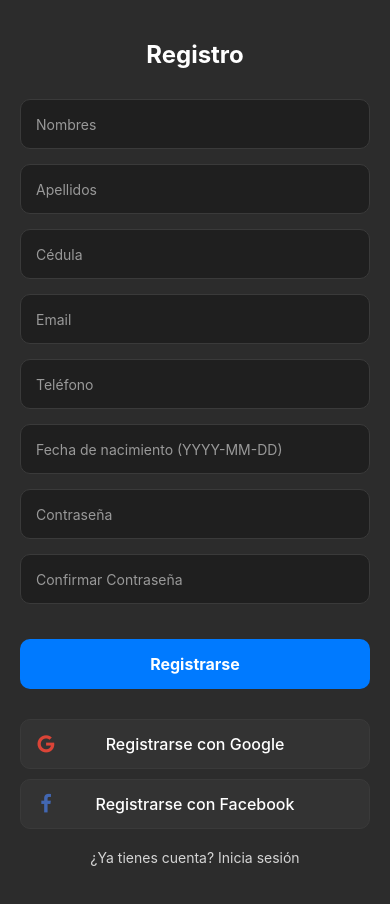
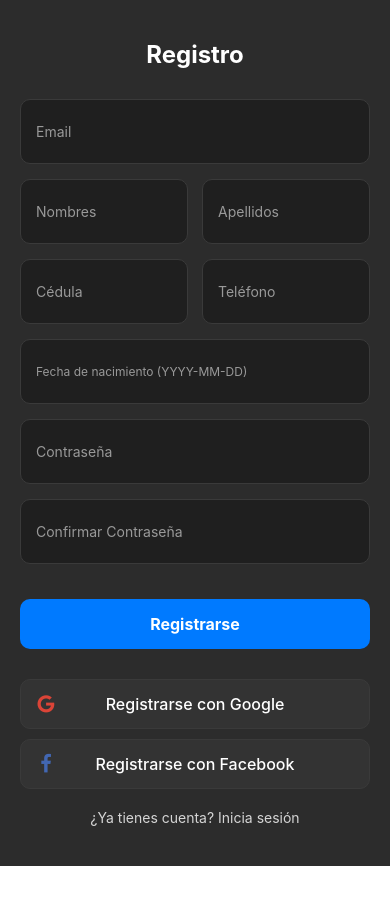
Before and after one commit to Team-Pepe/Pepe-Mobile, a React Native app: screen /Register in a window 390 px wide. After the commit the page ends 866 px from the top, so only its background shows below. Built offline with nearby package versions, Linux system fonts and the light colour scheme.

Commit message:
feat(auth): improve form layout and error handling
- Restructure register form into two-column layout for better UX
- Add specific error messages for login authentication failures
- Adjust input field styles and spacing for consistency

```diff
--- a/src/screens/auth/LoginScreen.js
+++ b/src/screens/auth/LoginScreen.js
@@ -14,7 +14,13 @@ const LoginScreen = ({ navigation }) => {
       const { data, error } = await AuthService.signIn({ email, password });
 
       if (error) {
-        Alert.alert('Error', error);
+        // Verificar si el error es de autenticación (contraseña o correo)
+        if (error.includes('password') || error.includes('credentials') || error.includes('Invalid') ||
+            error.includes('email') || error.includes('user') || error.includes('not found')) {
+          Alert.alert('Error de acceso', 'Contraseña o correo incorrecto');
+        } else {
+          Alert.alert('Error', error);
+        }
         setLoading(false);
         return;
       }
--- a/src/screens/auth/RegisterScreen.js
+++ b/src/screens/auth/RegisterScreen.js
@@ -141,33 +141,7 @@ const RegisterScreen = ({ navigation }) => {
     <ScrollView style={styles.container} contentContainerStyle={styles.contentContainer}>
       <Text style={styles.title}>Registro</Text>
 
-      <TextInput
-        style={styles.input}
-        placeholder="Nombres"
-        placeholderTextColor="#999"
-        value={formData.firstName}
-        onChangeText={(value) => updateFormData('firstName', value)}
-        autoCapitalize="words"
-      />
-
-      <TextInput
-        style={styles.input}
-        placeholder="Apellidos"
-        placeholderTextColor="#999"
-        value={formData.lastName}
-        onChangeText={(value) => updateFormData('lastName', value)}
-        autoCapitalize="words"
-      />
-
-      <TextInput
-        style={styles.input}
-        placeholder="Cédula"
-        placeholderTextColor="#999"
-        value={formData.doc}
-        onChangeText={(value) => updateFormData('doc', value)}
-        keyboardType="numeric"
-      />
-
+      {/* Email - Campo importante en fila completa */}
       <TextInput
         style={styles.input}
         placeholder="Email"
@@ -178,23 +152,56 @@ const RegisterScreen = ({ navigation }) => {
         autoCapitalize="none"
       />
 
+      {/* Datos personales en dos columnas */}
+      <View style={styles.row}>
         <TextInput
-        style={styles.input}
+          style={styles.inputHalf}
+          placeholder="Nombres"
+          placeholderTextColor="#999"
+          value={formData.firstName}
+          onChangeText={(value) => updateFormData('firstName', value)}
+          autoCapitalize="words"
+        />
+
+        <TextInput
+          style={styles.inputHalf}
+          placeholder="Apellidos"
+          placeholderTextColor="#999"
+          value={formData.lastName}
+          onChangeText={(value) => updateFormData('lastName', value)}
+          autoCapitalize="words"
+        />
+      </View>
+
+      <View style={styles.row}>
+        <TextInput
+          style={styles.inputHalf}
+          placeholder="Cédula"
+          placeholderTextColor="#999"
+          value={formData.doc}
+          onChangeText={(value) => updateFormData('doc', value)}
+          keyboardType="numeric"
+        />
+
+        <TextInput
+          style={styles.inputHalf}
           placeholder="Teléfono"
           placeholderTextColor="#999"
           value={formData.phone}
           onChangeText={(value) => updateFormData('phone', value)}
           keyboardType="phone-pad"
         />
+      </View>
 
       <TextInput
-        style={styles.input}
+        style={styles.inputHalfSmall}
         placeholder="Fecha de nacimiento (YYYY-MM-DD)"
         placeholderTextColor="#999"
         value={formData.birthDate}
         onChangeText={(value) => updateFormData('birthDate', value)}
       />
 
+      {/* Contraseñas - Campos importantes en filas completas */}
       <TextInput
         style={styles.input}
         placeholder="Contraseña"
@@ -260,15 +267,42 @@ const styles = StyleSheet.create({
     marginBottom: 30,
     textAlign: 'center',
   },
+  row: {
+    flexDirection: 'row',
+    justifyContent: 'space-between',
+    marginBottom: 15,
+  },
   input: {
     backgroundColor: '#1f1f1f',
     color: '#ffffff',
     borderRadius: 10,
     paddingHorizontal: 15,
-    height: 50,
+    height: 65,
     marginBottom: 15,
     borderWidth: 1,
     borderColor: '#3a3a3a',
+  },
+  inputHalf: {
+    backgroundColor: '#1f1f1f',
+    color: '#ffffff',
+    borderRadius: 10,
+    paddingHorizontal: 15,
+    height: 65,
+    width: '48%',
+    borderWidth: 1,
+    borderColor: '#3a3a3a',
+  },
+  inputHalfSmall: {
+    backgroundColor: '#1f1f1f',
+    color: '#ffffff',
+    borderRadius: 10,
+    paddingHorizontal: 15,
+    height: 65,
+    width: '100%',
+    borderWidth: 1,
+    borderColor: '#3a3a3a',
+    fontSize: 12,
+    marginBottom: 15,
   },
   button: {
     backgroundColor: '#007AFF',
```
Lines whose indentation alone changed are shown as unchanged.
